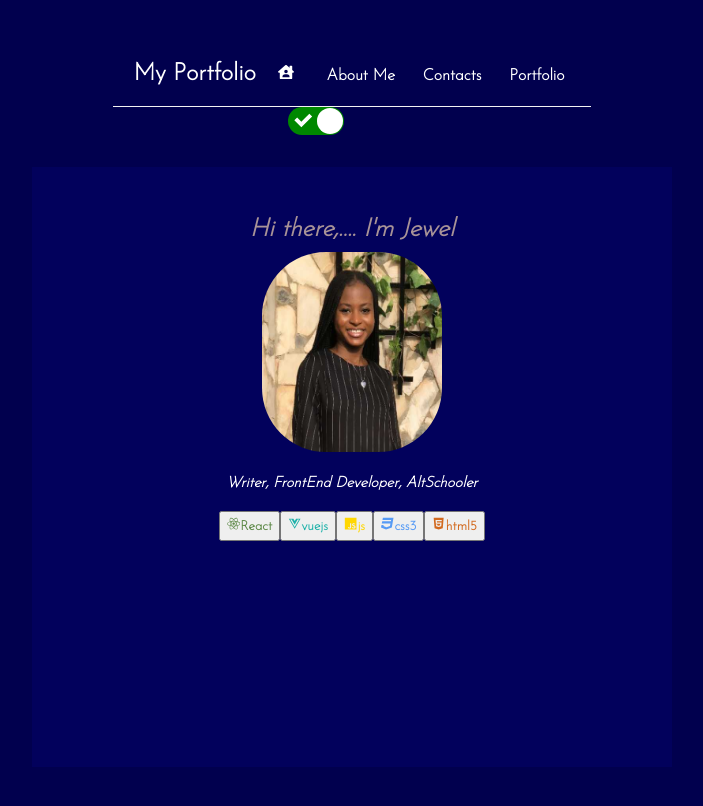
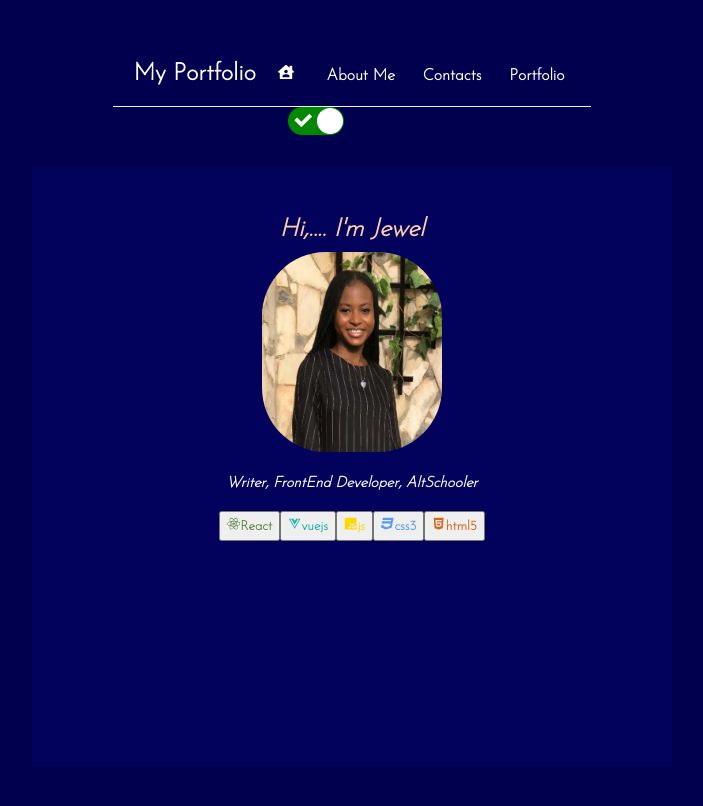
Before and after one commit to Jeweleni/My-Portfolio-, a React (Create React App) app: page / in a window 1280 px wide. Shown: the part 136-942 px from the top of the page, without its empty margins (288-991 px from the left). Built offline with nearby package versions, Linux system fonts and the light colour scheme.

Commit message:
5th commit

```diff
--- a/src/Home.js
+++ b/src/Home.js
@@ -8,7 +8,7 @@ const Home = () => {
     return (
 
         <div className="home">
-            <h1>Hi there,.... I'm Jewel</h1>
+            <h1>Hi,.... I'm Jewel</h1>
             <div >
             <img className="imageme" src={me} width="220" height="300"  alt="jewel"/>
 
--- a/src/index.css
+++ b/src/index.css
@@ -238,7 +238,7 @@
   color: rgba(28, 78, 1, 0.837);
 }
 #dark .home h1{
-  color: rgba(213, 186, 168, 0.79);
+  color: rgb(255, 206, 173);
 }
 .imageme {
   height: 200px;
```
